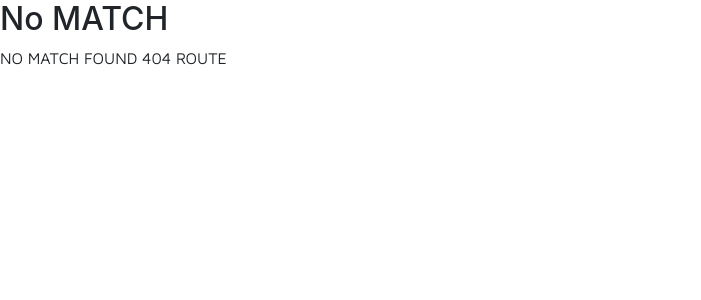
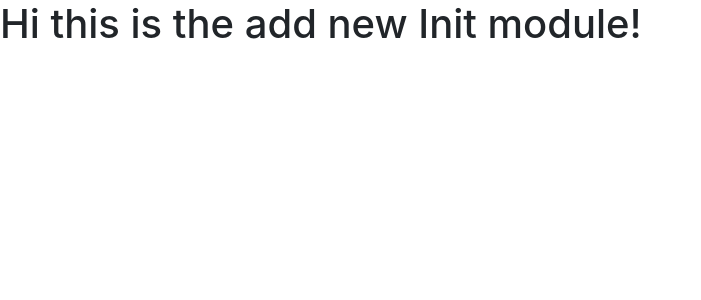
Before and after one commit to Aradford7/react-frontendDisney, a React (Create React App) app: page /newitinerary in a window 1280 px wide. Before the commit this address had no page. Shown: the top 300 px of the page, without its empty margins (0-701 px from the left). Built offline with nearby package versions, Linux system fonts and the light colour scheme.

Commit message:
addnewitin route for addng a new itinerary item

```diff
--- a/src/App.js
+++ b/src/App.js
@@ -6,6 +6,7 @@ import {Login} from './layout/Login/Login'
 import {Register} from './layout/Register/Register'
 import {Logout} from './layout/Logout'
 import {Itinerary} from './layout/Itinerary/Itinerary'
+import {AddNewItin} from './layout/AddNewItinerary/AddNewItin'
 import {NoMatch} from './layout/NoMatch'
 import {BrowserRouter as Router, Route, Switch} from 'react-router-dom'
 
@@ -41,6 +42,7 @@ class App extends Component {
             <Route path = "/register" component = {Register}/>
             <Route path = "/logout" component = {Logout}/>
             <Route path = "/itinerary" component = {Itinerary}/>
+            <Route path ="/newitinerary" component = {AddNewItin}/>
             <Route component = {NoMatch}/>
           </Switch>
         </Router>
--- a/src/constants/routes.js
+++ b/src/constants/routes.js
@@ -4,3 +4,4 @@ export const TODO = '/activities'
 export const LOGIN = '/login'
 export const REGISTER = '/register'
 export const ITINERARY = '/itinerary'
+export const ADDNEW = '/newitinerary'
--- /dev/null
+++ b/src/layout/AddNewItinerary/AddNewItin.js
@@ -0,0 +1,8 @@
+import React from 'react'
+
+export const AddNewItin = () =>(
+    <div>
+       <h1>Hi this is the add new Init module!</h1>
+
+    </div>
+)
--- a/src/layout/Footer/Footer.js
+++ b/src/layout/Footer/Footer.js
@@ -53,7 +53,7 @@ export const Footer= () =>(
                 <a href="/itinerary">Itinerary</a>
               </li>
               <li>
-                <a href="#!">Link 3</a>
+                <a href="/newitinerary">AddNewItin</a>
               </li>
               <li>
                 <a href="#!">Link 4</a>
--- a/src/layout/Itinerary/Itinerary.js
+++ b/src/layout/Itinerary/Itinerary.js
@@ -8,7 +8,7 @@ export const Itinerary = () =>(
     <div>
         <NavBar/>
         <h2>My Itineraries</h2>
-        <Button href ='/#!'>Add</Button>
+        <Button href ='/newitinerary'>Add</Button>
         <p>Welcome! You have no itineraries yet</p>
         <p> This should be the Itinarary show page for an Individual User after they logged in</p>
 
```
Also changed, not shown: src/layout/AddNewItinerary/AddNewItin.css (added).
